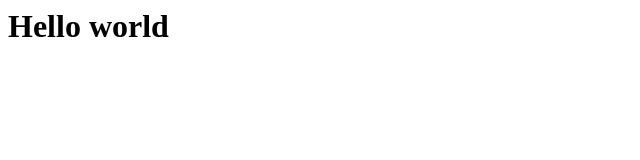
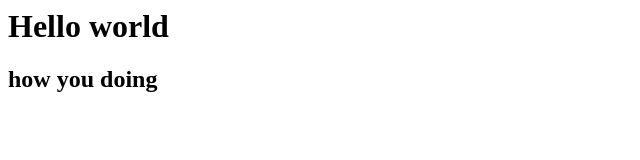
Before and after one commit to EternalAkhil/first-repo, a plain HTML site: page index.html in a window 1280 px wide. Shown: the whole page, without its empty margins (0-640 px from the left). Drawn offline with Linux system fonts and the light colour scheme.

Commit message:
new line

```diff
--- a/index.html
+++ b/index.html
@@ -1 +1,2 @@
 <h1>Hello world</h1>
+<h2>how you doing</h2>
```
